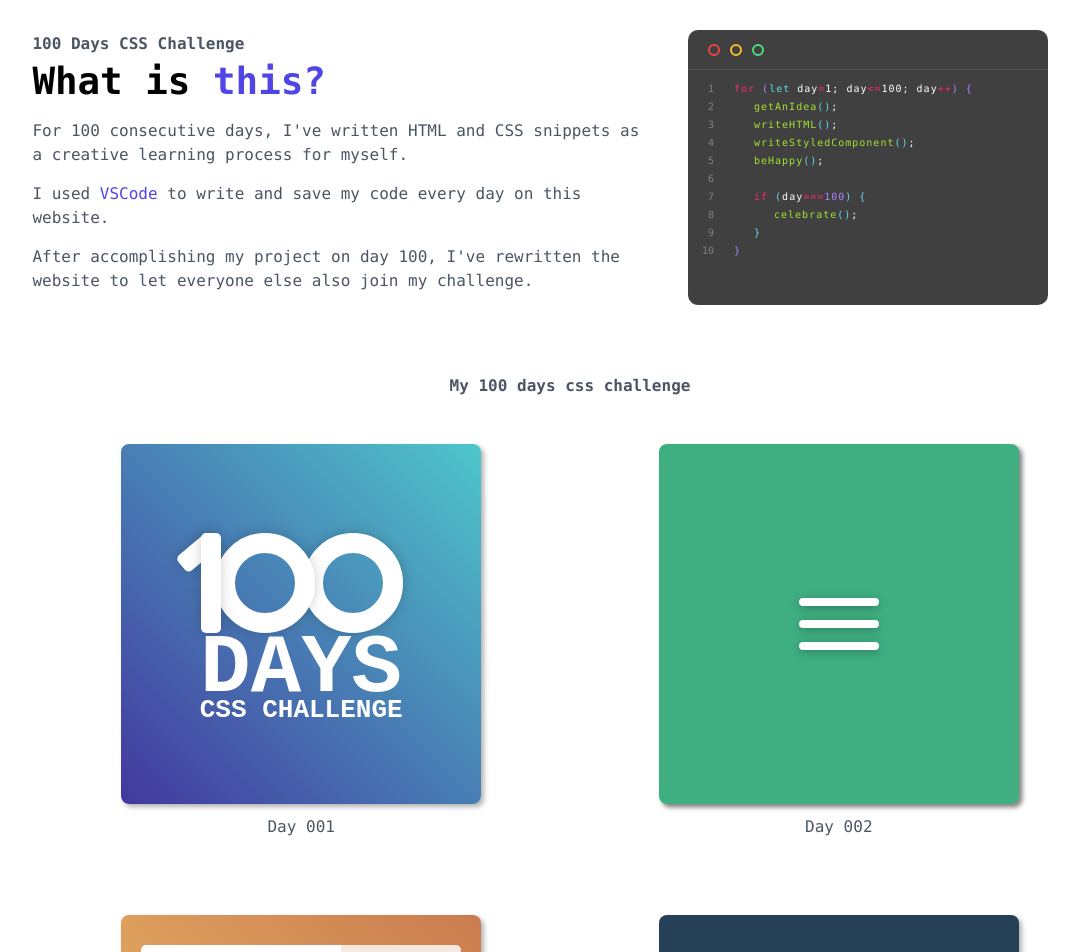
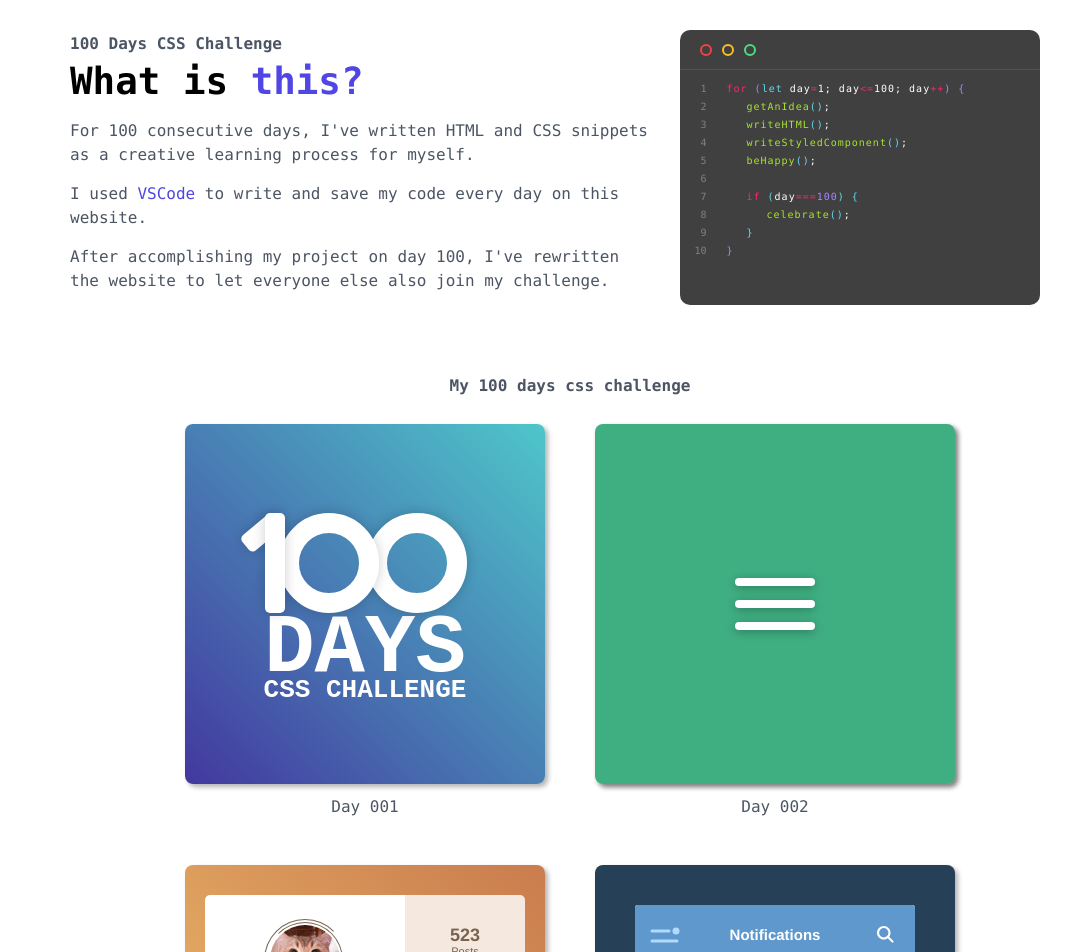
Before and after one commit to Rolewen/css-challenge, a React (Create React App) app: page / in a window 1280 px wide. Shown: the top 952 px of the page, without its empty margins (70-1149 px from the left). Built offline with nearby package versions, Linux system fonts and the light colour scheme; a web font is replaced by a local one.

Commit message:
feat: modify layout gird

```diff
--- a/src/App.tsx
+++ b/src/App.tsx
@@ -56,6 +56,10 @@ const HeaderDesc = styled.div`
 			margin: 1.5rem 0;
 			font-size: 16px;
 		}
+
+		@media (min-width: 1200px) {
+			max-width: 600px;
+		}
 	}
 
 	> :last-child {
@@ -64,6 +68,10 @@ const HeaderDesc = styled.div`
 
 		@media (max-width: 500px) {
 			padding: 0;
+		}
+
+		@media (min-width: 1200px) {
+			max-width: 400px;
 		}
 		.panel {
 			background: #404040;
--- a/src/components/index.tsx
+++ b/src/components/index.tsx
@@ -5,20 +5,29 @@ import { Day03 } from "./day03";
 import { Day04 } from "./day04";
 
 const Content = styled.div`
-	margin: 2rem 8vw;
+	margin: 3rem 0;
 	display: flex;
 	flex-wrap: wrap;
+	justify-content: center;
 
-	@media (max-width: 900px) {
-		margin: 2rem 0;
+	> div {
+		grid-template-columns: repeat(2, minmax(0, 1fr));
+		display: grid;
+		gap: 5rem;
+
+		@media (max-width: 900px) {
+			grid-template-columns: none;
+		}
 	}
 `;
 
 export default () => (
 	<Content>
-		<Day01 />
-		<Day02 />
-		<Day03 />
-		<Day04 />
+		<div>
+			<Day01 />
+			<Day02 />
+			<Day03 />
+			<Day04 />
+		</div>
 	</Content>
 );
--- a/src/share-styled/wrapper.ts
+++ b/src/share-styled/wrapper.ts
@@ -3,8 +3,6 @@ import styled from "styled-components";
 export const Wrapper = styled.div`
 	min-width: 50%;
 	text-align: center;
-	margin-top: 3rem;
-	margin-bottom: 5rem;
 
 	@media (max-width: 768px) {
 		min-width: 100%;
```
